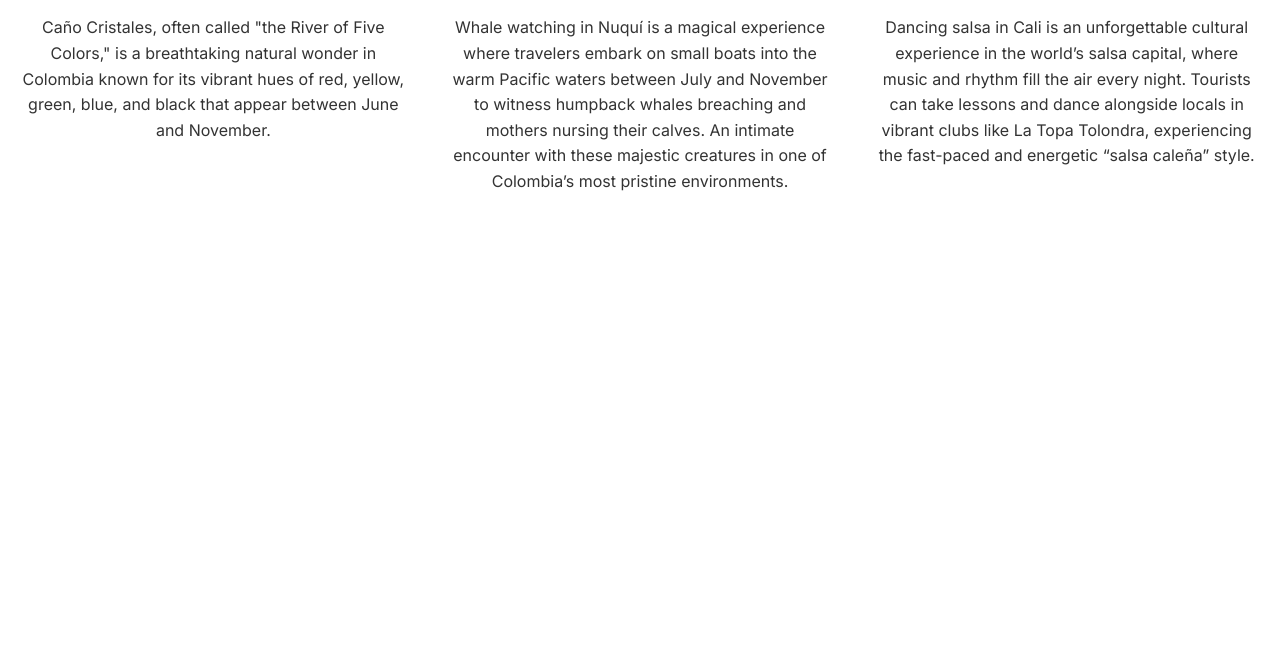
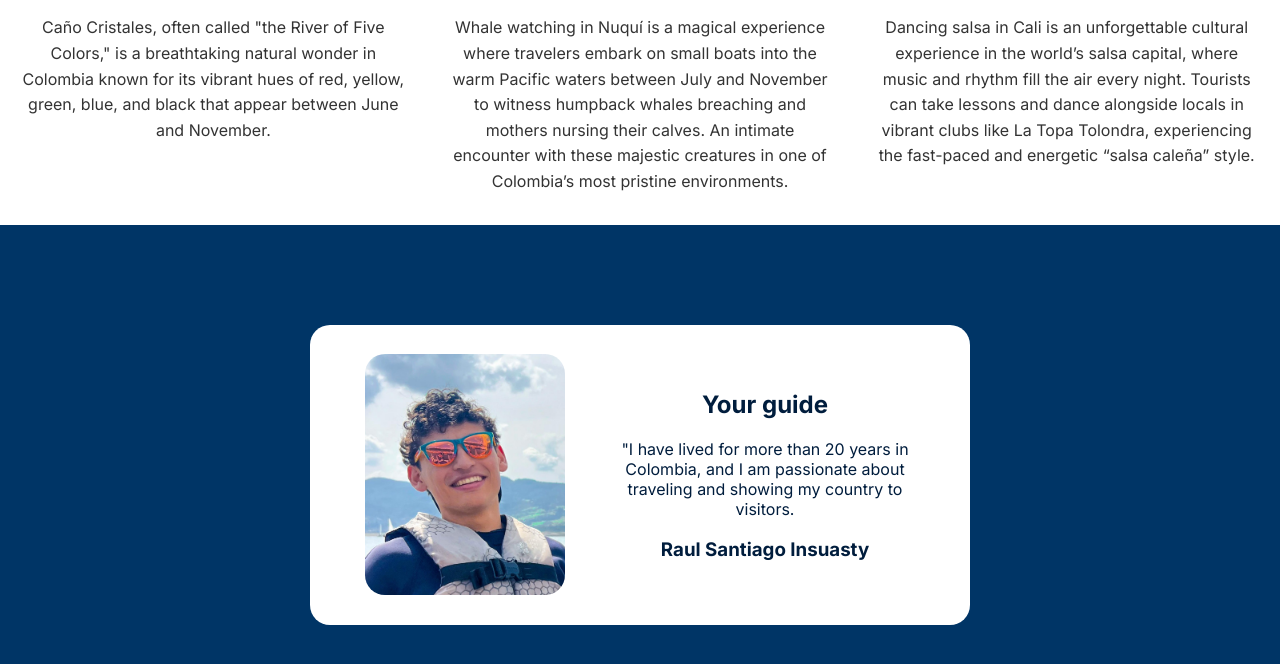
Before and after one commit to incarasa/visitColombiaPage, a plain HTML site: page index.html in a window 1280 px wide. Shown: the part 798-1462 px from the top of the page. Drawn offline with Linux system fonts and the light colour scheme.

Commit message:
segundo commit

```diff
--- a/index.html
+++ b/index.html
@@ -55,7 +55,14 @@
     </div>
 
     <div id="card-section">
-
+        <div id="card">
+            <img id="guide-img" src="profile2.JPG" alt="Image of the guide Raul Insuasty">
+            <div id="card-info">
+                <h2>Your guide</h2>
+                <p>"I have lived for more than 20 years in Colombia, and I am passionate about traveling and showing my country to visitors.</p>
+                <h3>Raul Santiago Insuasty</h3>
+            </div>
+        </div>
     </div>
 
 </body>
--- a/styles.css
+++ b/styles.css
@@ -41,9 +41,9 @@ body {
 }
 
 #activities-section {
-    height: 450px;
     background-color: white;
     text-align: center;
+    margin-bottom: 30px;
 }
 
 #activities-container {
@@ -77,6 +77,31 @@ body {
 }
 
 #card-section {
-    height: 600px;
-    background-color: ;
+    height: 500px;
+    background-color: #003566;
+    display: flex;
+    justify-content: center;
+    align-items: center;
 }
+
+#card {
+    height: 300px;
+    width: 600px;
+    background: white;
+    display: flex;
+    justify-content: space-around;
+    align-items: center;
+    padding: 0px 30px;
+    border-radius: 20px;
+}
+
+#guide-img {
+    width: 200px;
+    border-radius: 20px;
+}
+
+#card-info {
+    text-align: center;
+    width: 300px;
+    color: #001d3d;
+}
```
Also changed, not shown: profile.jpg (added), profile2.JPG (added).
